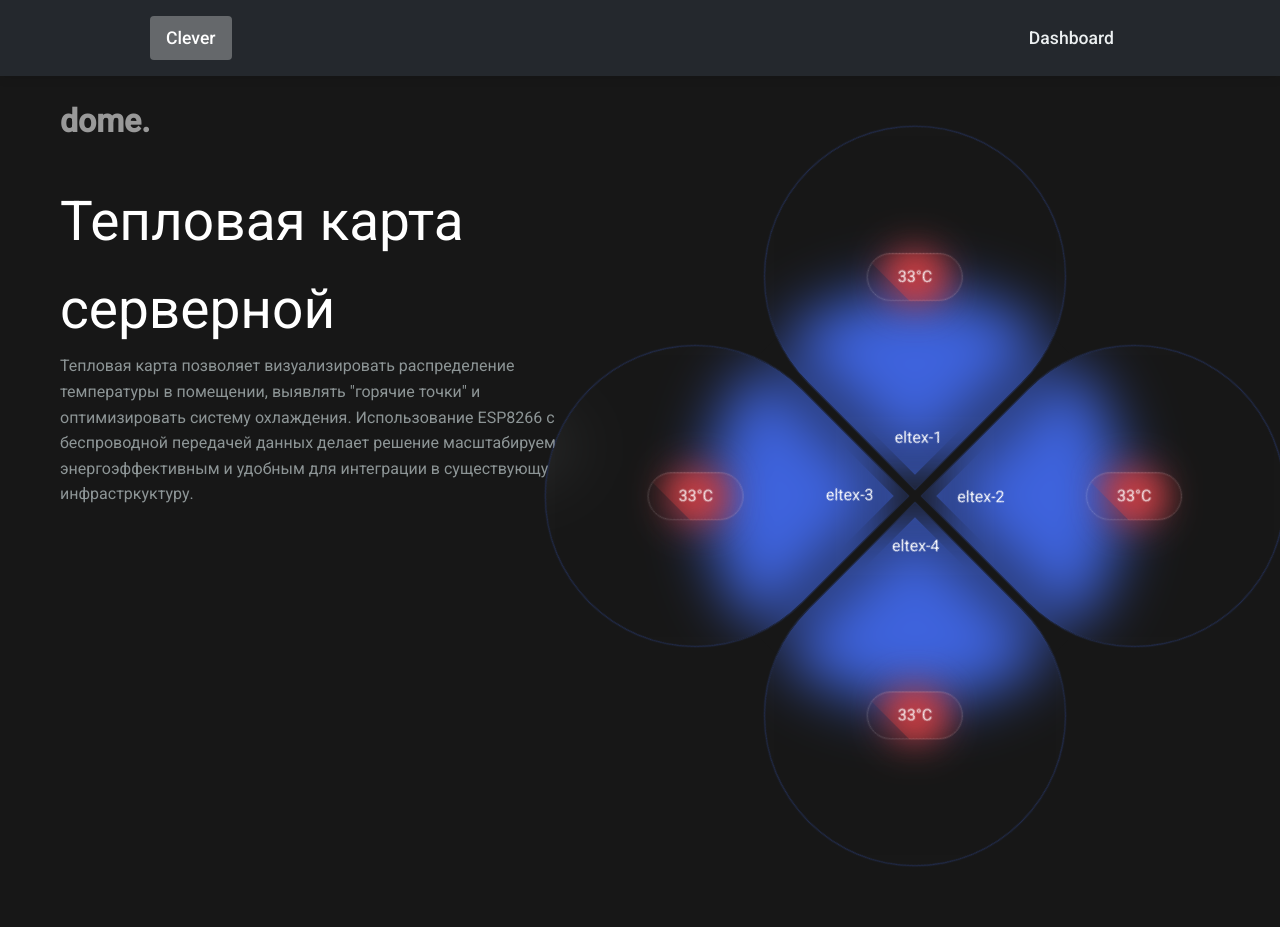
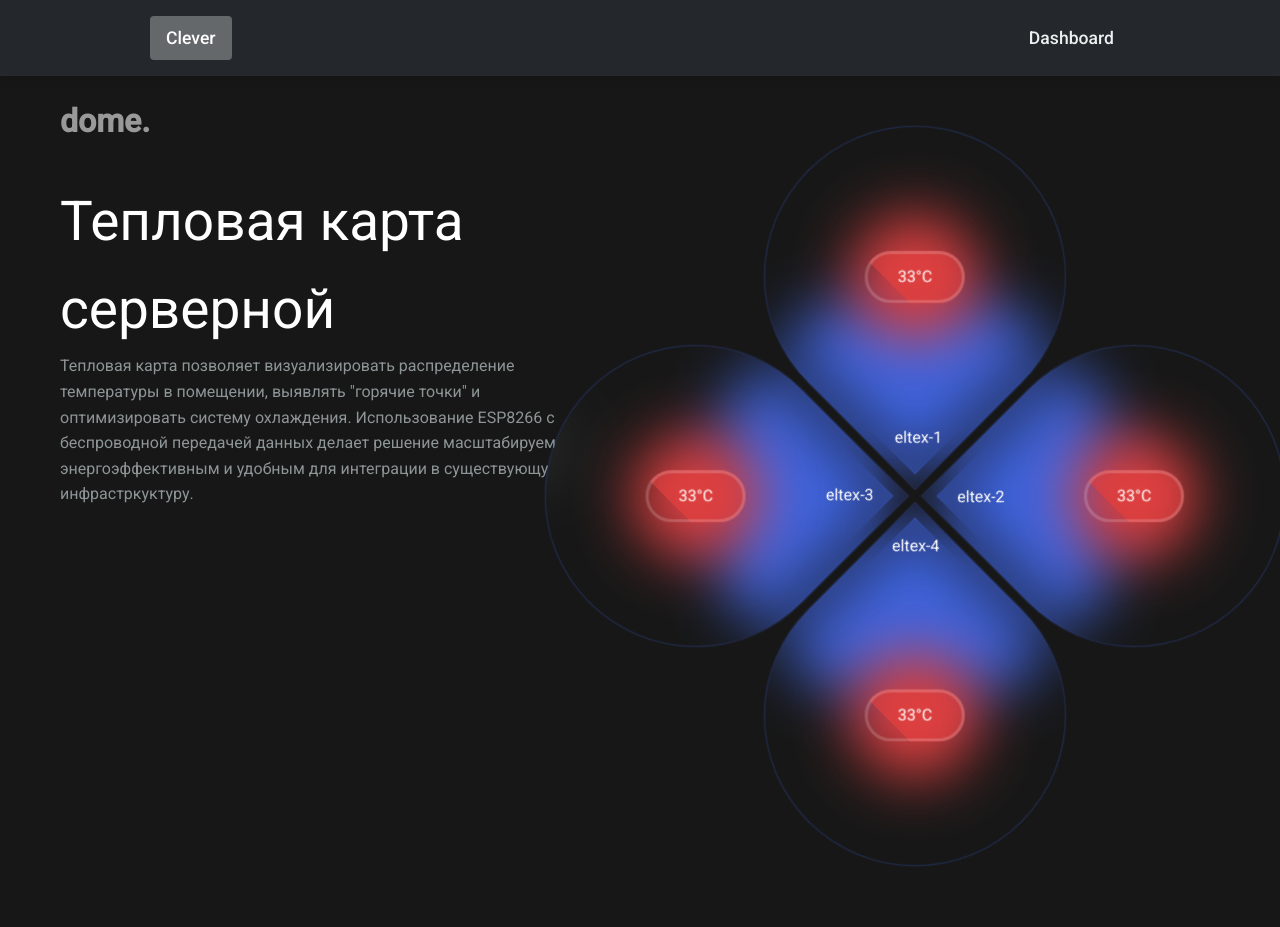
Before and after one commit to pilmeha/server-heat-map, a Flask app: page / in a window 1280 px wide; the page is wider, and only the part inside the window is pictured. Run offline with Flask 3, Linux system fonts and the light colour scheme; data that the repository does not hold is empty.

Commit message:
увеличел фоновую подстветку температуры, увеличел контур границы у метки температуры

```diff
--- a/flaskSite/app/static/css/style.css
+++ b/flaskSite/app/static/css/style.css
@@ -367,7 +367,7 @@ main {
     backdrop-filter: blur(4px);
     padding: 10px 30px;
     border-radius: 100px;
-    border: 1px solid rgba( 255, 255, 255, 0.18 );
+    border: 3px solid rgba( 255, 255, 255, 0.18 );
     text-orientation: mixed;
     position: absolute;
     transform: translate(-50%, -50%);
@@ -407,11 +407,11 @@ main {
 .circle-4 {
     z-index: -2;
     position: absolute;
-    filter: blur(20px);
+    filter: blur(30px);
     background: #dd3e3e;
     border-radius: 100%;
-    height: 50px;
-    width: 50px;
+    height: 125px;
+    width: 125px;
     transition: background-color 0.5s ease;
     transform: translate(-50%, -50%);
 }
```
